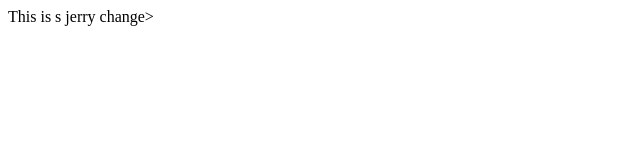
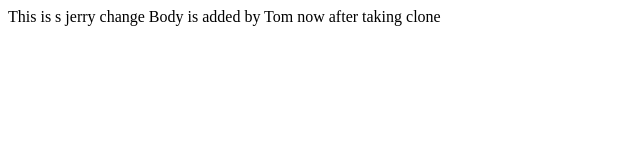
Before and after one commit to gaurav957/learn_git, a plain HTML site: page index.html in a window 1280 px wide. Shown: the whole page, without its empty margins (0-640 px from the left). Drawn offline with Linux system fonts and the light colour scheme.

Commit message:
Tom has made a  change to index.html

```diff
--- a/index.html
+++ b/index.html
@@ -1,4 +1,5 @@
 <!doctype html>
 <html>
-    <head>This is s jerry change</head>>
+    <head>This is s jerry change</head>
+    <body>Body is added by Tom now after taking clone</body>
 </html>
```
